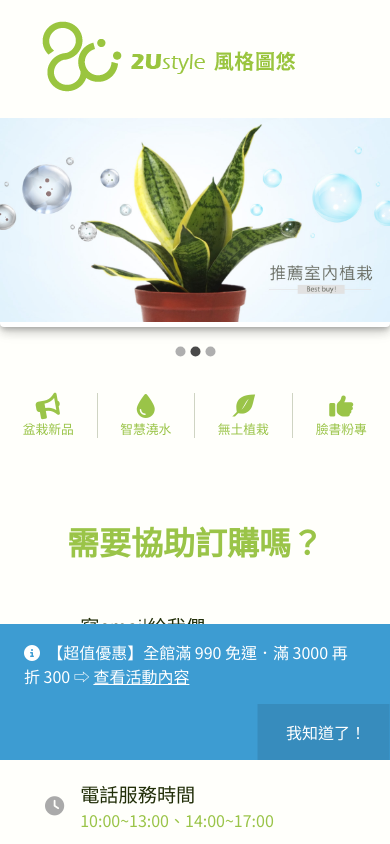
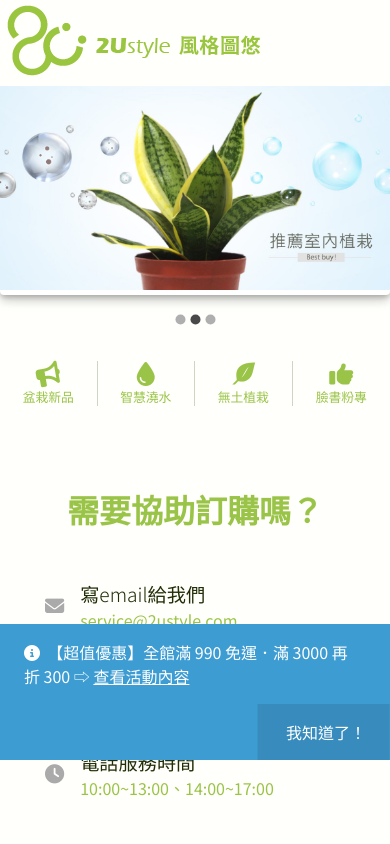
Before and after one commit to RediChen/web_remake_2Ustyle, a React (Create React App) app: page / in a window 390 px wide. Shown: the top 844 px of the page. Built offline with nearby package versions, Linux system fonts and the light colour scheme.

Commit message:
因應RWD需求，更新規劃
將 nav 的布局移至 LayoutBase

```diff
--- a/src/00_layoutBase/LayoutBase.tsx
+++ b/src/00_layoutBase/LayoutBase.tsx
@@ -1,14 +1,50 @@
 import { FC } from "react";
-import Nav from "./nav";
+import { Link } from "react-router-dom";
+import { useMediaQuery } from "@material-ui/core";
+import Logo from "src/00_commonComponents/logo/logo";
+import rwdFor from "src/00_commonComponents/rwdFor";
 import Footer from "./footer";
 import InfoBox from "./infoBox";
+import NavTool from "./navTool";
+import NavLinks from "./navLinks";
+import NavMobile from "./navMobile";
 
-/// 全站共用的介面布局
-    const LayoutBase: FC = ({children}) =>
-    <>
-        <Nav />
-        {children}
-        <Footer />
-        <InfoBox />
-    </>
+/**
+ * 全站共用的介面布局
+ * 包含：導覽列、頁尾、推播氣球
+ * @param children 頁面內容
+ */
+const LayoutBase: FC = ({ children }) => {
+    const isDesktop = useMediaQuery(rwdFor('lg'));
+    if (isDesktop) {
+        return (
+            <>
+                <nav>
+                    <Link to="/">
+                        <Logo />
+                    </Link>
+                    <NavLinks />
+                    <NavTool />
+                </nav>
+                {children}
+                <Footer />
+                <InfoBox />
+            </>
+        );
+    } else {
+        return (
+            <>
+                <div>
+                    <Link to="/">
+                        <Logo />
+                    </Link>
+                </div>
+                {children}
+                <Footer />
+                <InfoBox />
+                <NavMobile />
+            </>
+        );
+    }
+}
 export default LayoutBase;
--- a/src/00_layoutBase/nav.tsx
+++ /dev/null
@@ -1,54 +0,0 @@
-import Logo from "src/00_commonComponents/logo/logo";
-import { FC } from "react";
-import dataNav from "./data/dataNav";
-import NavTool from "./navTool";
-import { Link, NavLink } from "react-router-dom";
-import rwdFor from "src/00_commonComponents/rwdFor";
-import { useMediaQuery } from "@material-ui/core";
-import NavMobile from "./navMobile";
-// Part I : Logo --> imported
-//* Part II : NavLinks */
-const NavLinks: FC = () => {
-    const pack = dataNav.map(item =>
-        <li className="center" id={item["titleEn"]} key={item["titleEn"]}>
-            <NavLink
-                to={item["href"]}
-                key={item["titleEn"]}
-                className="nav-link"
-                activeClassName="nav-link-active"
-                title={item["titleZh"] + " " + item["titleEn"]}
-            >
-                {item["titleZh"]}
-            </NavLink>
-        </li>
-    );
-    return (
-        <ul id="nav-link-wrap" className="row-ul">{pack}</ul>
-    );
-}
-// Part III : NavTool --> imported
-//* 最後組裝 */
-const Nav: FC = () => {
-    const isDesktop = useMediaQuery(rwdFor('lg'));
-    if (isDesktop) {
-        return (
-            <nav>
-                <Link to="/">
-                    <Logo />
-                </Link>
-                <NavLinks />
-                <NavTool />
-            </nav>
-        );
-    } else {
-        return (
-            <nav>
-                <Link to="/">
-                    <Logo />
-                </Link>
-                <NavMobile />
-            </nav>
-        );
-    }
-}
-export default Nav;
--- /dev/null
+++ b/src/00_layoutBase/navLinks.tsx
@@ -0,0 +1,23 @@
+import { FC } from "react";
+import dataNav from "./data/dataNav";
+import { NavLink } from "react-router-dom";
+//* Part II : NavLinks */
+const NavLinks: FC = () => {
+    const pack = dataNav.map(item =>
+        <li className="center" id={item["titleEn"]} key={item["titleEn"]}>
+            <NavLink
+                to={item["href"]}
+                key={item["titleEn"]}
+                className="nav-link"
+                activeClassName="nav-link-active"
+                title={item["titleZh"] + " " + item["titleEn"]}
+            >
+                {item["titleZh"]}
+            </NavLink>
+        </li>
+    );
+    return (
+        <ul id="nav-link-wrap" className="row-ul">{pack}</ul>
+    );
+}
+export default NavLinks;
```
